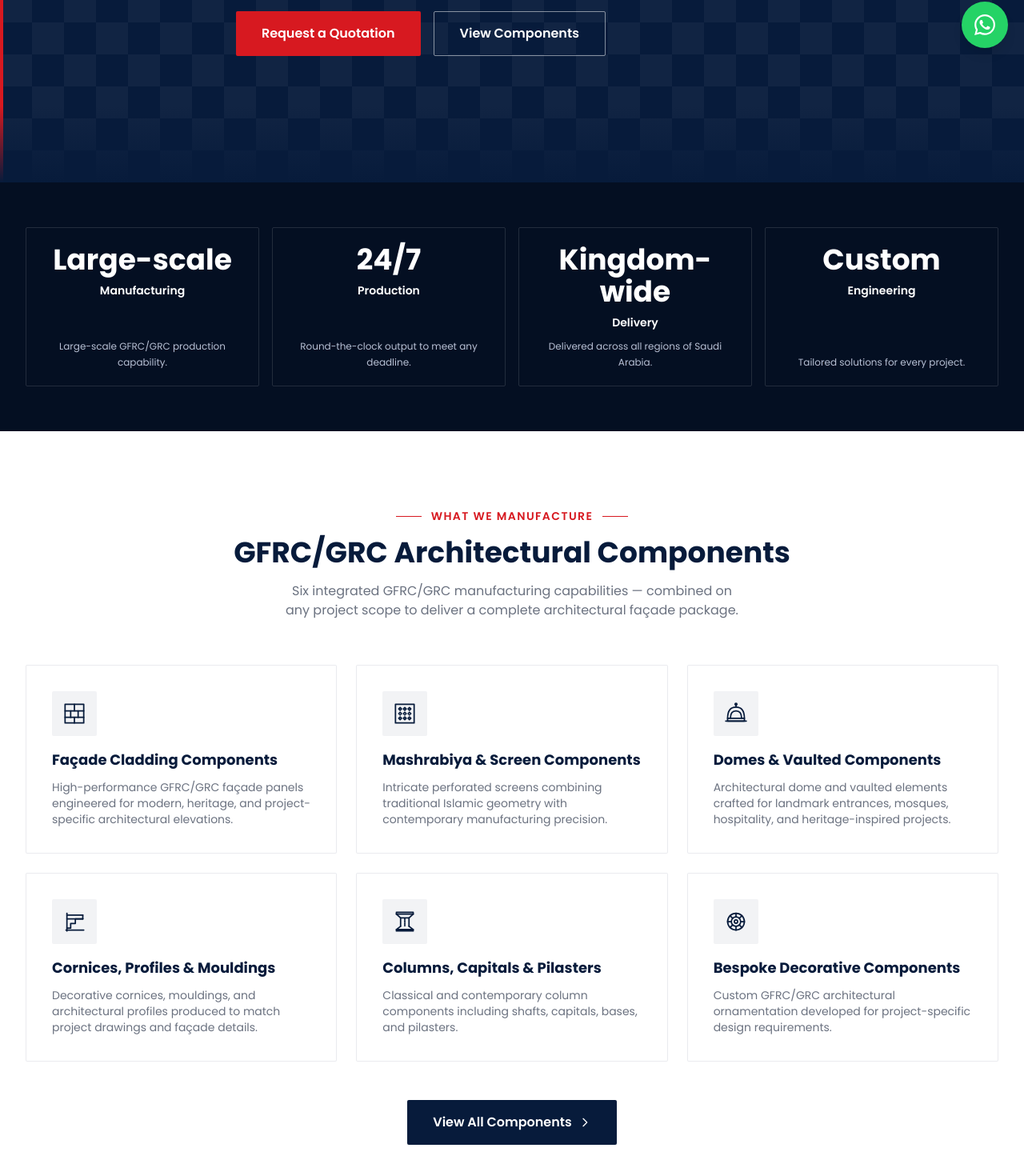
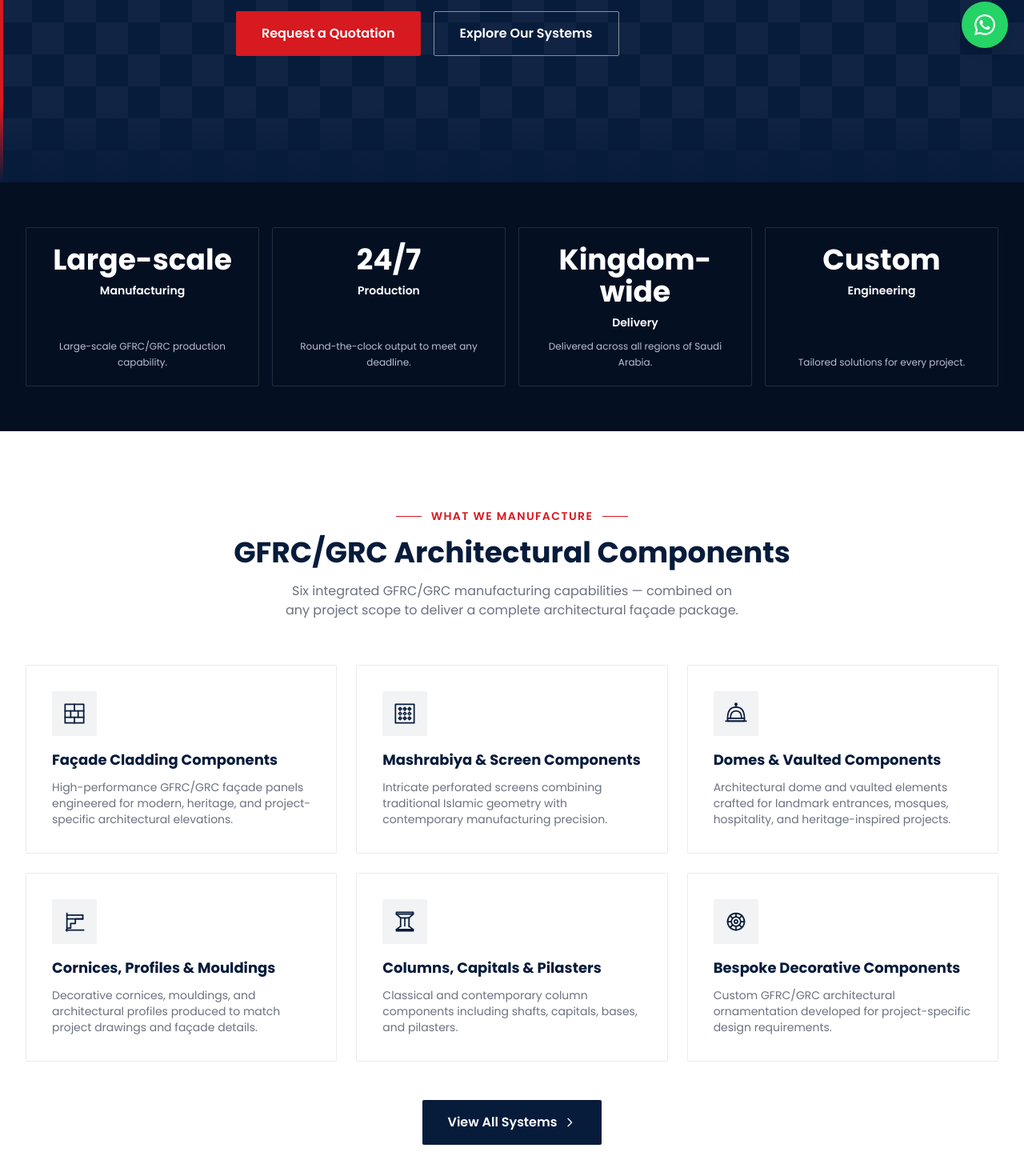
Before and after one commit to mkidrawi-hash/durraka, a Next.js app: page / in a window 1280 px wide. Shown: the part 652-2122 px from the top of the page at 80% size. Built offline with nearby package versions, Linux system fonts and the light colour scheme.

Commit message:
fix(nav): align packages/systems terminology + retire legacy /projects (#41)

```diff
--- a/next.config.mjs
+++ b/next.config.mjs
@@ -10,6 +10,20 @@ const nextConfig = {
         destination: '/systems/gfrc-grc-facade-cladding',
         permanent: true,
       },
+      // Legacy "Our Projects" area retired: it mixed abstracted project claims
+      // (specific areas/years) with concept imagery and duplicated /gallery.
+      // Redirect the index and every detail page to the real, vetted project
+      // gallery with a 301 so existing links keep their value.
+      {
+        source: '/projects',
+        destination: '/gallery',
+        statusCode: 301,
+      },
+      {
+        source: '/projects/:slug',
+        destination: '/gallery',
+        statusCode: 301,
+      },
     ]
   },
 }
--- a/src/components/home/Hero.tsx
+++ b/src/components/home/Hero.tsx
@@ -49,7 +49,7 @@ export default function Hero() {
               href="/systems"
               className="min-h-[56px] flex items-center justify-center px-8 py-3.5 border border-white/50 text-white font-semibold rounded-sm hover:bg-white/10 transition-colors text-base"
             >
-              View Components
+              Explore Our Systems
             </Link>
           </div>
         </div>
--- a/src/components/home/ProjectsPreview.tsx
+++ b/src/components/home/ProjectsPreview.tsx
@@ -277,7 +277,7 @@ export default function ProjectsPreview() {
 
         <div className="text-center mt-10 sm:mt-14">
           <Link
-            href="/projects"
+            href="/packages"
             className="inline-flex items-center gap-2 px-8 py-4 bg-accent text-white font-semibold rounded-sm hover:bg-accent-dark transition-colors text-sm sm:text-base shadow-md"
           >
             View All Packages
--- a/src/components/home/SystemsOverview.tsx
+++ b/src/components/home/SystemsOverview.tsx
@@ -157,7 +157,7 @@ export default function SystemsOverview() {
             href="/systems"
             className="inline-flex items-center justify-center gap-2 w-[80%] sm:w-auto min-h-[56px] px-8 py-4 bg-navy text-white font-semibold rounded-sm hover:bg-navy-light transition-colors"
           >
-            View All Components
+            View All Systems
             <svg className="w-4 h-4" fill="none" stroke="currentColor" viewBox="0 0 24 24">
               <path strokeLinecap="round" strokeLinejoin="round" strokeWidth={2} d="M9 5l7 7-7 7" />
             </svg>
--- a/src/components/packages/PremiumPackageLayout.tsx
+++ b/src/components/packages/PremiumPackageLayout.tsx
@@ -264,7 +264,7 @@ export function PremiumPackageLayout({ data }: { data: PremiumPackageData }) {
                 href="#components"
                 className="inline-flex items-center gap-2 px-7 py-3.5 bg-white/10 border border-white/25 text-white text-sm font-semibold rounded-sm hover:bg-white/20 transition-colors"
               >
-                View Components
+                What&apos;s Included
                 <svg className="w-4 h-4" fill="none" stroke="currentColor" viewBox="0 0 24 24" aria-hidden="true">
                   <path strokeLinecap="round" strokeLinejoin="round" strokeWidth={2} d="M19 9l-7 7-7-7" />
                 </svg>
@@ -318,7 +318,7 @@ export function PremiumPackageLayout({ data }: { data: PremiumPackageData }) {
       <section id="components" className="bg-[#F4F6F9] py-14 sm:py-20">
         <div className="max-w-7xl mx-auto px-4 sm:px-6">
           <Eyebrow label="Package Components" />
-          <h2 className="text-2xl sm:text-3xl font-bold text-navy mb-3">GFRC/GRC Components</h2>
+          <h2 className="text-2xl sm:text-3xl font-bold text-navy mb-3">What&apos;s Included in This Package</h2>
           <p className="text-gray-500 text-base mb-10 max-w-2xl leading-relaxed">
             Each component is precision-manufactured to project drawings. Click <strong className="text-navy font-semibold">View Details</strong> to explore materials, architectural references, finishes, and scope.
           </p>
```
Also changed, not shown: 1 other file (tests, documents, lock files or other folders).
